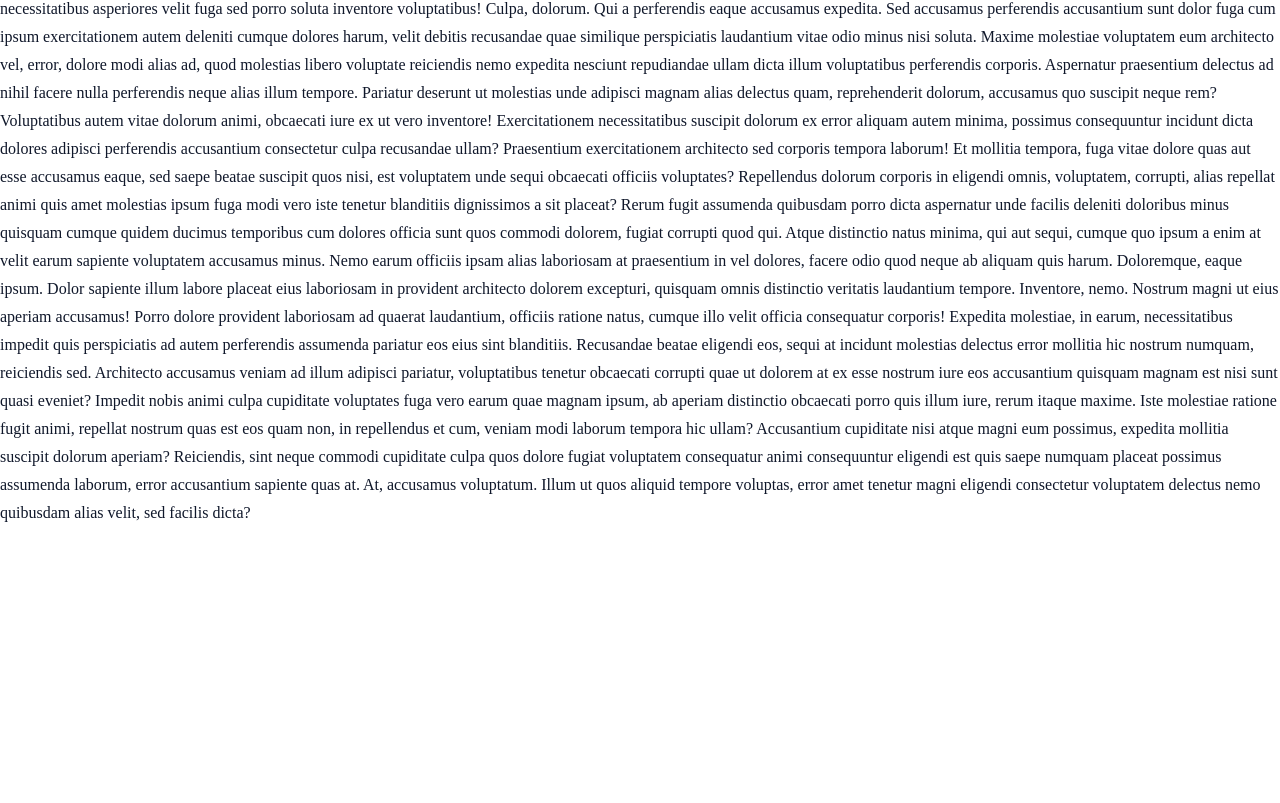
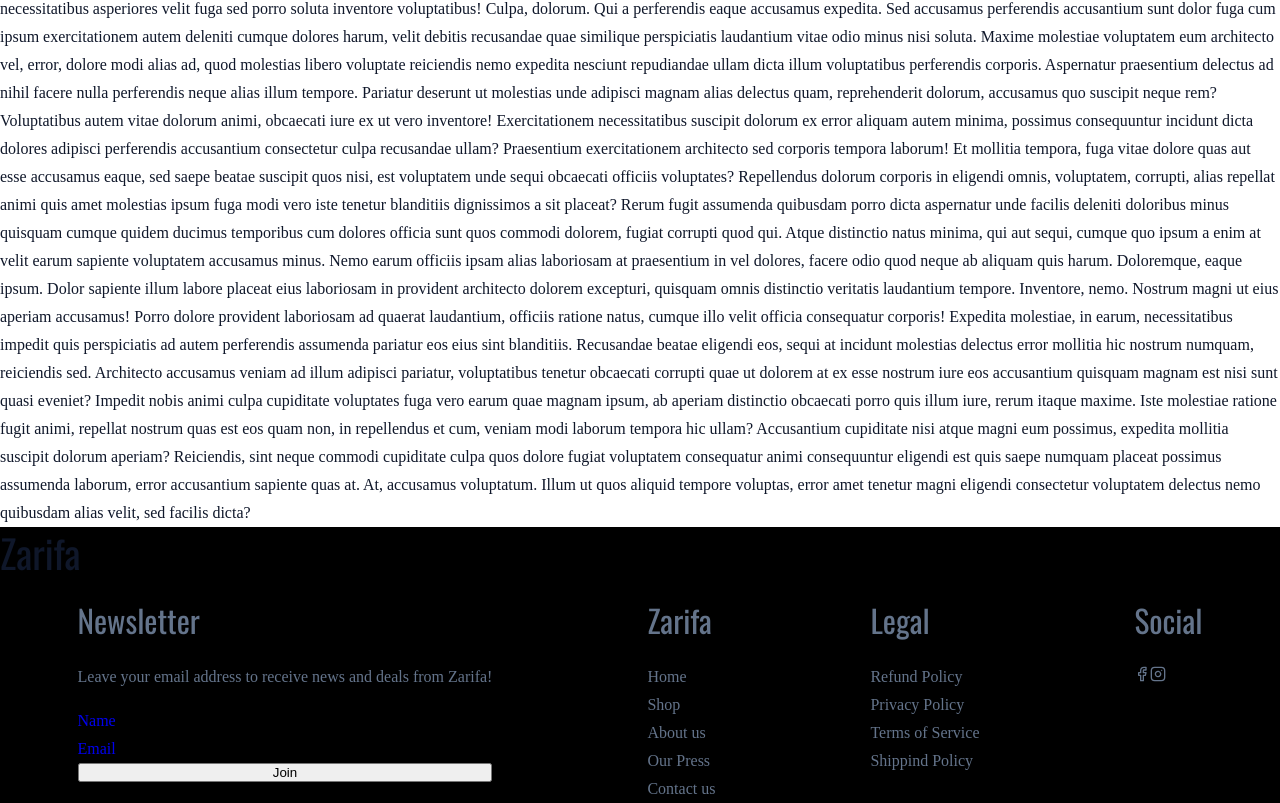
Before and after one commit to ozi-sadiq-kasai/Zarifa, a React (Vite) app: page /about in a window 1280 px wide. Shown: the part 753-1556 px from the top of the page. Before the commit the page ends 1280 px from the top, so only its background shows below. Built offline with nearby package versions, Linux system fonts and the light colour scheme.

Commit message:
animation

```diff
--- a/src/App.jsx
+++ b/src/App.jsx
@@ -1,5 +1,5 @@
-import Navbar from './components/Navbar';
 import { Route, Routes } from 'react-router-dom';
+import Layout from './components/Layout';
 import Home from './Pages/Home';
 import About from './Pages/About';
 import Shop from './Pages/Shop';
@@ -9,13 +9,14 @@ import Contact from './Pages/Contact';
 const App = () => {
   return (
     <>
-      <Navbar />
       <Routes>
-        <Route path='/' element={<Home />} />
-        <Route path='/about' element={<About />} />
-        <Route path='shop' element={<Contact />} />
-        <Route path='contact' element={<Shop />} />
-        <Route path='find' element={<Find />} />
+        <Route path='/' element={<Layout />} >
+          <Route index element={<Home />} />
+          <Route path='/about' element={<About />} />
+          <Route path='shop' element={<Contact />} />
+          <Route path='contact' element={<Shop />} />
+          <Route path='find' element={<Find />} />
+        </Route>
       </Routes>
     </>
   );
--- /dev/null
+++ b/src/components/Footer.jsx
@@ -0,0 +1,55 @@
+import { LuFacebook } from "react-icons/lu";
+import { LuInstagram } from "react-icons/lu";
+
+const Footer = () => {
+  return (
+    <footer style={{backgroundColor:'black'}}>
+      <h2>Zarifa</h2>
+      <ul style={{ display: 'flex', justifyContent: 'space-around' }}>
+        <li>
+          <h3>Newsletter</h3>
+          <p>Leave your email address to receive news and deals from Zarifa!</p>
+          <div style={{display:'flex',flexDirection:'column'}}>
+            <a href='#' type='text'>
+              Name
+            </a>
+            <a href='#' type='email'>
+              Email
+            </a>
+            <button href='#' type='submit'>
+              Join
+            </button>
+          </div>
+        </li>
+        <li>
+          <h3>Zarifa</h3>
+          <ul>
+            <li>Home</li>
+            <li>Shop</li>
+            <li>About us</li>
+            <li>Our Press</li>
+            <li>Contact us</li>
+          </ul>
+        </li>
+        <li>
+          <h3>Legal</h3>
+          <ul>
+            <li>Refund Policy</li>
+            <li>Privacy Policy</li>
+            <li>Terms of Service</li>
+            <li>Shippind Policy</li>
+          </ul>
+        </li>
+        <li>
+          <h3>Social</h3>
+          <div>
+            <span><LuFacebook/></span>
+            <span><LuInstagram/></span>
+          </div>
+        </li>
+      </ul>
+    </footer>
+  );
+};
+
+export default Footer;
--- /dev/null
+++ b/src/components/Layout.jsx
@@ -0,0 +1,15 @@
+import { Outlet } from "react-router-dom"
+import Navbar from "./Navbar"
+import Footer from "./Footer"
+
+const Layout = () => {
+  return (
+   <>
+   <Navbar/>
+   <Outlet/>
+   <Footer/>
+   </>
+  )
+}
+
+export default Layout
--- a/src/components/Sliders.jsx
+++ b/src/components/Sliders.jsx
@@ -34,7 +34,7 @@ const Sliders = () => {
           <img
             src={product.image}
             alt={product.title}
-            style={{ width: '150px', height: 'auto' }}
+            style={{ width: '150px', height: 'auto' ,marginTop:'1.2rem'}}
           />
           <p>Add To Cart</p>
           <InfoWrapper>
@@ -54,7 +54,7 @@ const Wrapper = styled(motion.div)`
   gap: 1rem;
   flex-wrap: nowrap;
   width: 100%;
-  padding-top: 1rem;
+  padding: 1rem;
   @media ${({ theme }) => theme.device.max.mobile} {
     width:70%;
     flex-direction:column;
```
